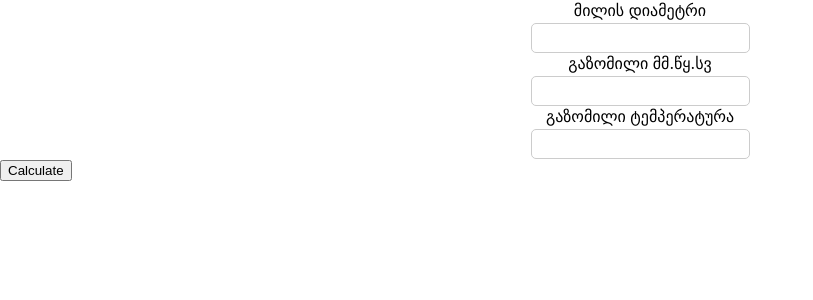
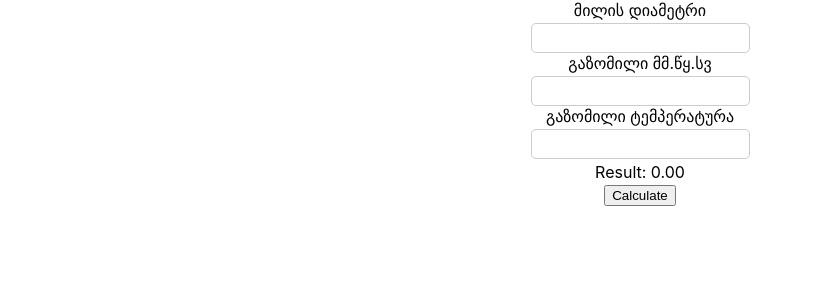
Before and after one commit to davidsoz/dust, a React (Create React App) app: page / in a window 1280 px wide. Shown: the top 300 px of the page, without its empty margins (0-813 px from the left). Built offline with nearby package versions, Linux system fonts and the light colour scheme.

Commit message:
fix to able enter demicul numbers

```diff
--- a/src/App.js
+++ b/src/App.js
@@ -1,5 +1,6 @@
 import { useState } from "react";
 import Input from "./components/input/Input";
+import * as Styled from "./styled";
 
 function App() {
 
@@ -7,7 +8,7 @@ function App() {
 	const [measuredMM, setMeasuredMM] = useState(0);
 	const [measuredTemp, setMeasuredTemp] = useState("");
 
-	const [speed, setSpeed] = useState("");
+	const [speed, setSpeed] = useState(0);
 
 	const getPipeDiameter = (value) => {
 		setPipeDiameter(value);
@@ -29,15 +30,15 @@ function App() {
 	// (2*9.81*E7*0.586) / (1.29*(273/(273+E8)))
 
 	return (
-		<>
+		<Styled.Wrapper>
 			<div>
 				<Input label="მილის დიამეტრი" getValue={getPipeDiameter}/>
 				<Input label="გაზომილი მმ.წყ.სვ" getValue={getMeasuredMM}/>
 				<Input label="გაზომილი ტემპერატურა" getValue={getMeasuredTemp}/>
 			</div>
-			<div>{speed}</div>
+			<div>Result: {speed.toFixed(2)}</div>
 			<button onClick={calculate}>Calculate</button>
-		</>
+		</Styled.Wrapper>
 
 	);
 }
--- a/src/components/input/Input.js
+++ b/src/components/input/Input.js
@@ -5,12 +5,15 @@ const Input = ({ label, getValue }) => {
 	const [value, setValue] = useState("");
 
 	const inputChangeHandler = (e) => {
-		if(e.target.value == 0){
+		if(e.target.value === ""){
 			setValue("")
 			getValue(0)
 			return;
 		}
-		setValue(Number(e.target.value))
+		if(value === "0" && e.target.value[1] !== ".") {
+			return;
+		}
+		setValue(e.target.value)
 		getValue(Number(e.target.value))
 	}
 
--- /dev/null
+++ b/src/styled.js
@@ -0,0 +1,9 @@
+import { styled } from "styled-components";
+
+
+export const Wrapper = styled.div`
+  display: flex;
+  align-items: center;
+  flex-direction: column;
+  gap: 3px;
+`;
```
